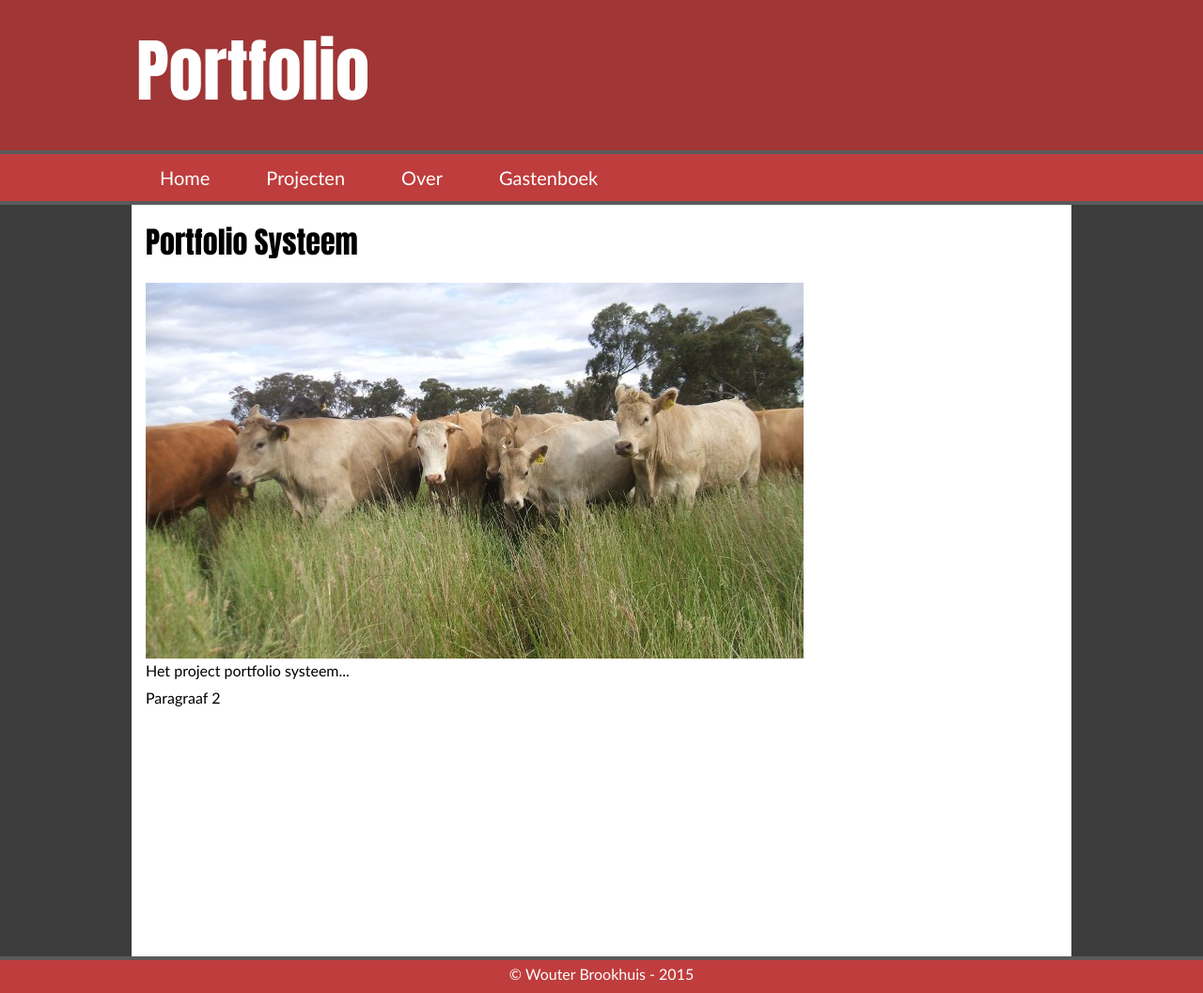
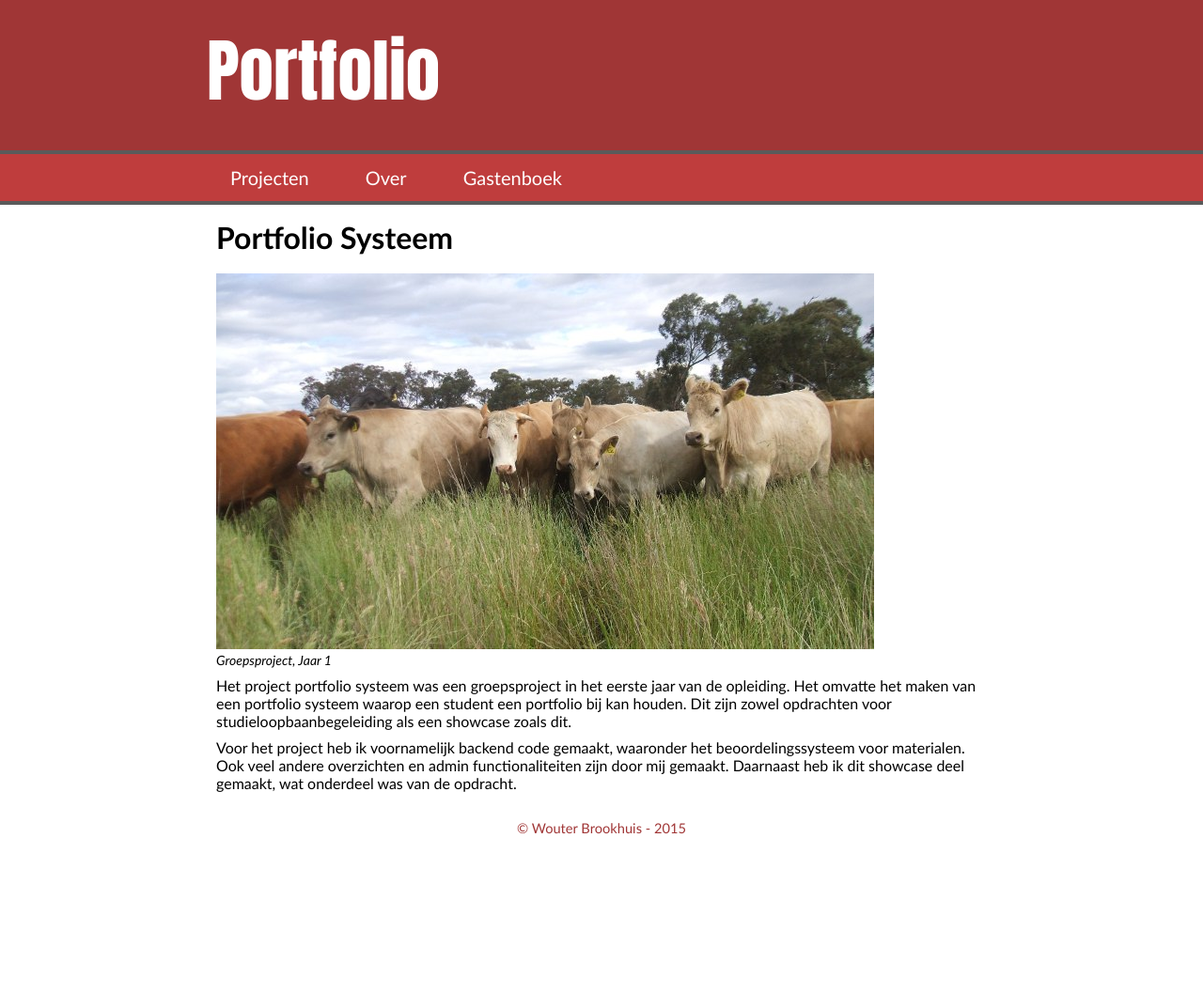
Before and after one commit to WouterBrookhuis/Portfolio-Website, a PHP site: the page made by project.php in a window 1280 px wide. Shown: the whole page at 94% size. After the commit the page ends 888 px from the top, so only its background shows below. Run offline with PHP 8.4, Linux system fonts and the light colour scheme.

Commit message:
I DID STUFF
YAY

```diff
--- a/inc/menu.php
+++ b/inc/menu.php
@@ -5,9 +5,8 @@ include_once 'projects.php';
 <div id="pageMenu">
     <div id="menu">
         <ul id="menuUl">
-            <li class="menuLi"><a href="index.php">Home</a></li>
             <!-- TODO: Showcase gaat naar eerste child -->
-            <li id="li_showcase" class="menuLi"><p>Projecten</p>
+            <li id="li_showcase" class="menuLi"><a href="index.php">Projecten</a>
                 <ul class="showcaseMenuUl">
                     <?php
                     for($i = 0; $i < count($projectsArray); $i++){
@@ -18,7 +17,6 @@ include_once 'projects.php';
             </li>
             <li class="menuLi"><a href="over.php">Over</a></li>
             <li class="menuLi"><a href="gasten.php">Gastenboek</a></li>
-            <!--<li class="menuLi"><a href="contact.php">Contact</a></li>-->
         </ul>
     </div>
 </div>
--- a/inc/projects.php
+++ b/inc/projects.php
@@ -1,12 +1,19 @@
 <?php
+/*
+ * I've made mistakes, I'm just a man
+ */
 $projectDummy = ["name" => "PROJECT NAME",
     "image" => "images/test-image.jpg",
+    "label" => "Type, Year",
     "shortText" => "SHORTTEXT",
     "longText" => "<p>LONGTEXT</p>"];
+
 $projectPFS = ["name" => "Portfolio Systeem",
     "image" => "images/test-image.jpg",
+    "label" => "Groepsproject, Jaar 1",
     "shortText" => "Een systeem voor portfolio's",
-    "longText" => "<p>Het project portfolio systeem...</p><p>Paragraaf 2</p>"];
+    "longText" => "<p>Het project portfolio systeem was een groepsproject in het eerste jaar van de opleiding. Het omvatte het maken van een portfolio systeem waarop een student een portfolio bij kan houden. Dit zijn zowel opdrachten voor studieloopbaanbegeleiding als een showcase zoals dit.</p>"
+    . "<p>Voor het project heb ik voornamelijk backend code gemaakt, waaronder het beoordelingssysteem voor materialen. Ook veel andere overzichten en admin functionaliteiten zijn door mij gemaakt. Daarnaast heb ik dit showcase deel gemaakt, wat onderdeel was van de opdracht.</p>"];
 $projectsArray = [$projectPFS, $projectDummy, $projectDummy, $projectDummy];
 
 function prlink($name){
--- a/project.php
+++ b/project.php
@@ -24,9 +24,9 @@ TODO: Content toevoegen
         <!-- Mobile phone 'support' -->
         <meta name="viewport" content="width=device-width, initial-scale=1">
         <link rel="stylesheet" type="text/css" href="style.css">
-        <script src="jquery-1.11.3.min.js"></script>
-        <script src="menu.js"></script>
-        <script src="header.js"></script>
+        <script src="js/jquery-1.11.3.min.js"></script>
+        <script src="js/menu.js"></script>
+        <script src="js/header.js"></script>
     </head>
     <body>
         <?php
@@ -39,6 +39,7 @@ TODO: Content toevoegen
                 if($projectData){
                     echo '<h1>' . $projectData['name'] . '</h1>';
                     echo '<img src="' . $projectData['image'] . '" alt="project image">';
+                    echo '<p id="projectLabel">' . $projectData['label'] . '</p>';
                     echo $projectData['longText'];
                 }else{
                     echo '<p>Project niet gevonden</p>';
--- a/style.css
+++ b/style.css
@@ -13,12 +13,11 @@ and open the template in the editor.
 }
 body{
     font-family: "Trebuchet MS", Helvetica, sans-serif;
-    background-color: #3c3c3c;
+    background-color: white;
 }
 
 h1, h2, h3, h4, h5, h6{
     margin-bottom: 0.6em;
-    font-family: Impact, Charcoal, sans-serif;
 }
 
 p{
@@ -56,13 +55,13 @@ a{
 #pageContent{
 }
 
-#pageFooter{
+/*#pageFooter{
     border-top: 4px solid #5a5a5a;
     background-color: #bf3d3d;
-}
+}*/
 
 #header, #menu, #content, #footer{
-    max-width: 1000px;
+    max-width: 850px;
     width: 100%;
     margin: 0 auto;
     box-sizing: border-box;
@@ -78,13 +77,14 @@ a{
 
 #content{
     clear: both;
-    min-height: 800px;
+    min-height: 500px;
     background-color: white;
     padding: 15px;
 }
 
 #footer{
-    color: white;
+    font-size: 11pt;
+    color: #a03636;
     text-align: center;
     padding: 5px;
     height: 35px;
@@ -103,6 +103,7 @@ a{
     width: 100%;
     margin-bottom: 0;
     box-sizing: border-box;
+    font-family: Impact, Charcoal, sans-serif;
 }
 
 
@@ -188,6 +189,11 @@ a{
     Over
 */
 
+#aboutTextArea{
+    max-width: 600px;
+    background-color: yellow;
+}
+
 /*
     Gasten
 */
@@ -220,15 +226,20 @@ a{
 /*
     Index/projecten lijst
 */
+#projects{
+    background-color: #afafaf;
+}
 .projectBox{
     box-sizing: border-box;
-    border: 1px solid white;
     float: left;
     min-height: 200px;
-    background-color: #bf3d3d;
     padding: 5px;
     text-align: center;
     color: white;
+}
+
+.projectBox:hover{
+    background-color: #bf3d3d;
 }
 
 .projectBox a{
@@ -247,3 +258,8 @@ a{
 #projectBoxClear{
     clear: both;
 }
+
+#projectLabel{
+    font-size: 10.5pt;
+    font-style: italic;
+}
```
Also changed, not shown: gasten.php (+4 -4 lines), index.php (+4 -7 lines), over.php (+14 -8 lines), js/guestbook.js (renamed from guestbook.js), js/header.js (renamed from header.js), js/jquery-1.11.3.min.js (renamed from jquery-1.11.3.min.js), js/menu.js (renamed from menu.js), js/projectboxes.js (renamed from projectboxes.js).
